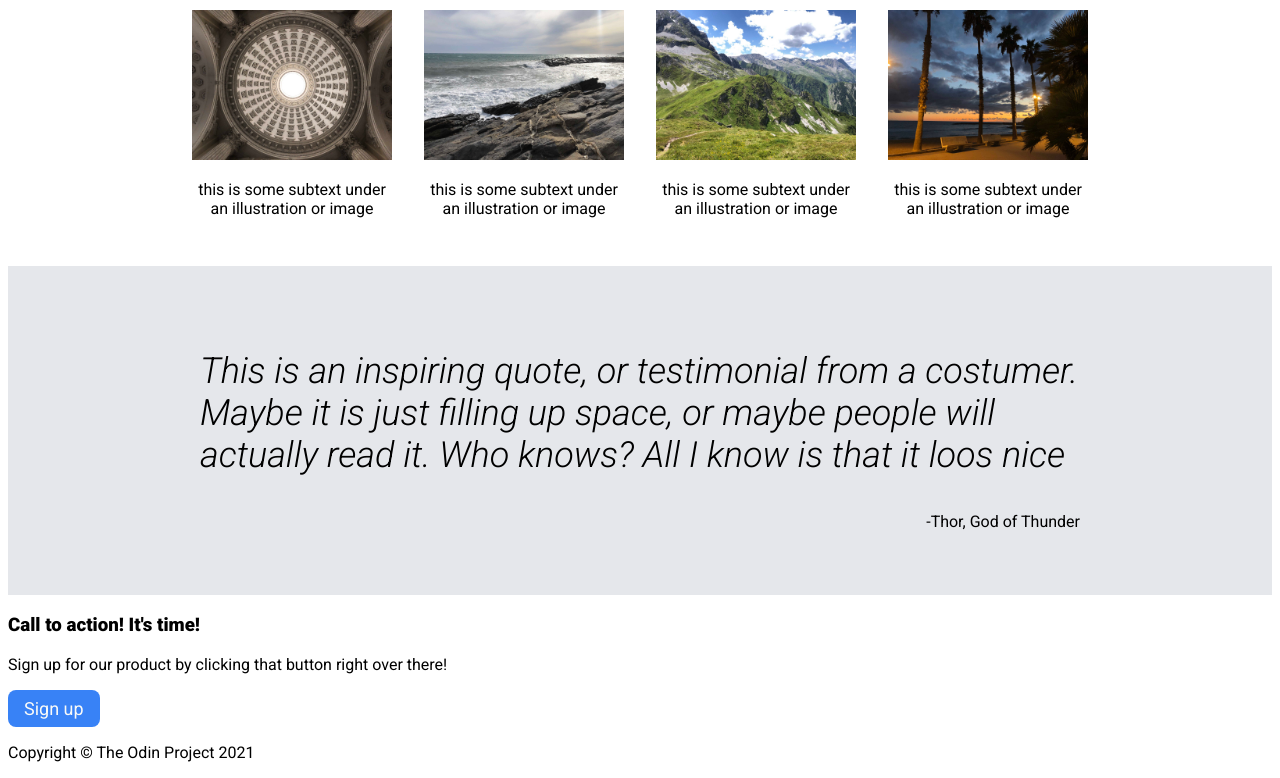
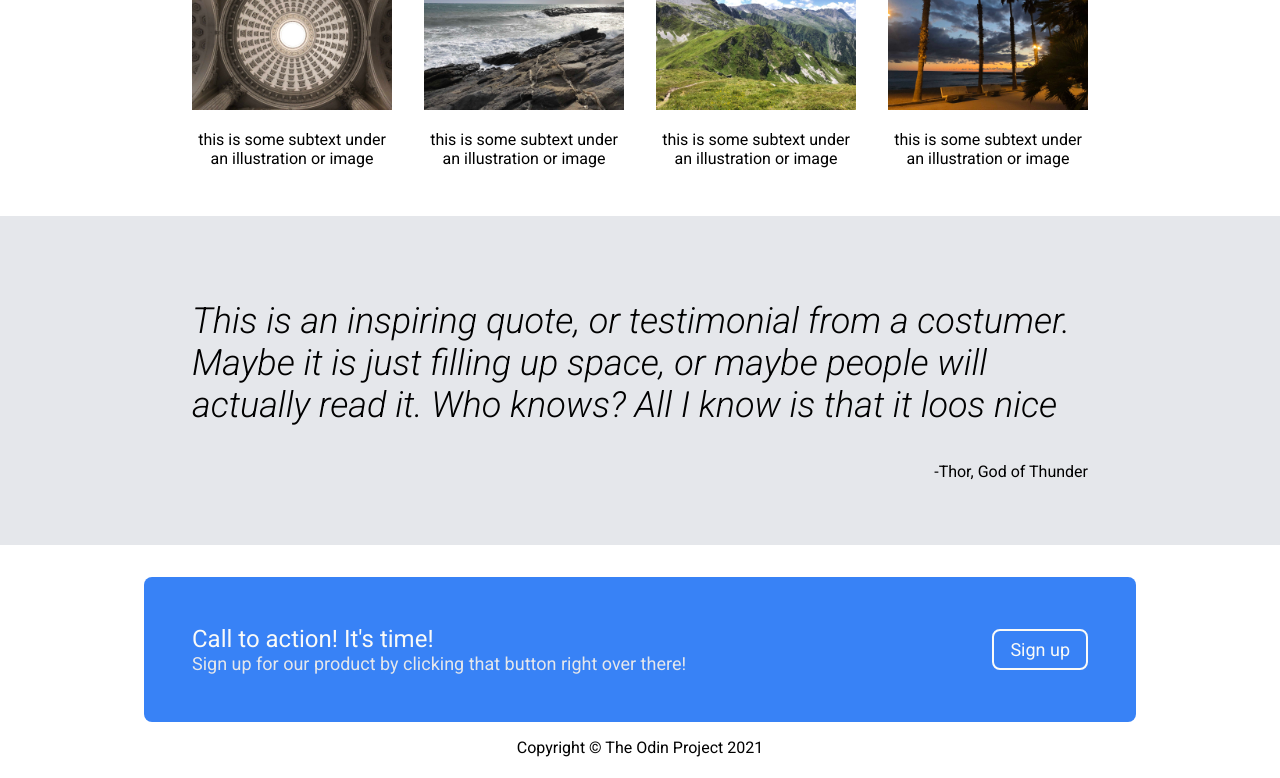
Before and after one commit to JanusPatefacit/landing-page, a plain HTML site: page index.html in a window 1280 px wide. Shown: the part 596-1374 px from the top of the page. Drawn offline with Linux system fonts and the light colour scheme.

Commit message:
Update git to weird changes
A copy of the local repo was saved on desktop to explore some layout strategies.
Changes in vs-code are now shown in test document.

```diff
--- a/index.html
+++ b/index.html
@@ -25,7 +25,7 @@
         <div class="header-content">
             <div class="header-left">
                 <h1>This website is awesome</h1>
-                <p>Lorem ipsum dolor sit amet consectetur adipisicing elit. Ea rem optio quam voluptatum impedit
+                <p class="secondary">Lorem ipsum dolor sit amet consectetur adipisicing elit. Ea rem optio quam voluptatum impedit
                     voluptatibus odit fugit eos explicabo facere.</p>
                 <button>Sign up</button>
             </div>
@@ -63,11 +63,13 @@
     </div>
 
     <div class="action">
-        <div class="action-content">
-            <h3>Call to action! It's time!</h3>
-            <p>Sign up for our product by clicking that button right over there!</p>
+        <div class="action-container">
+            <div class="action-content">
+                <p class="logo">Call to action! It's time!</p>
+                <p class="secondary">Sign up for our product by clicking that button right over there!</p>
+            </div>
+            <button type="button">Sign up</button>
         </div>
-        <button type="button">Sign up</button>
     </div>
 
     <div class="footer">
--- a/style.css
+++ b/style.css
@@ -1,5 +1,10 @@
 body{
     font-family: Roboto, "Franklin Gothic Medium", Tahoma, sans-serif;
+    display: flex;
+    flex-direction: column;
+    align-items: center;
+    padding: 0;
+    margin: 0;
 }
 
 .header{
@@ -31,6 +36,7 @@ h1 {
     font-size: 48px;
     font-weight: 900;
     color: #F9FAF8;
+    margin: 0;
 }
 h2 {
     font-size: 36px;
@@ -43,9 +49,10 @@ h2 {
     display: flex;
 }
 
-.header-content p {
+.secondary {
     font-size: 18px;
     color: #E5E7EB;
+    margin: 0;
 }
 
 .header-content img {
@@ -59,6 +66,7 @@ h2 {
 .logo {
     font-size: 24px;
     color: #F9FAF8;
+    margin: 0;
 }
 
 button {
@@ -112,3 +120,28 @@ button {
 .quote-reference {
     text-align: right;
 }
+
+/* Action section */
+
+.action{
+    /* display: flex;
+    justify-content: center;
+    align-items: center; */
+}
+
+.action-container{
+    width: 70vw;
+    height: auto;
+    margin-top: 32px;
+    padding: 48px;
+    background-color: #3882F6;
+    border-radius: 8px;
+    display: flex;
+    justify-content: space-between;
+    gap: 32px;
+}
+
+.action button {
+    border: 2px solid #F9FAF8;
+    align-self: center;
+}
```
